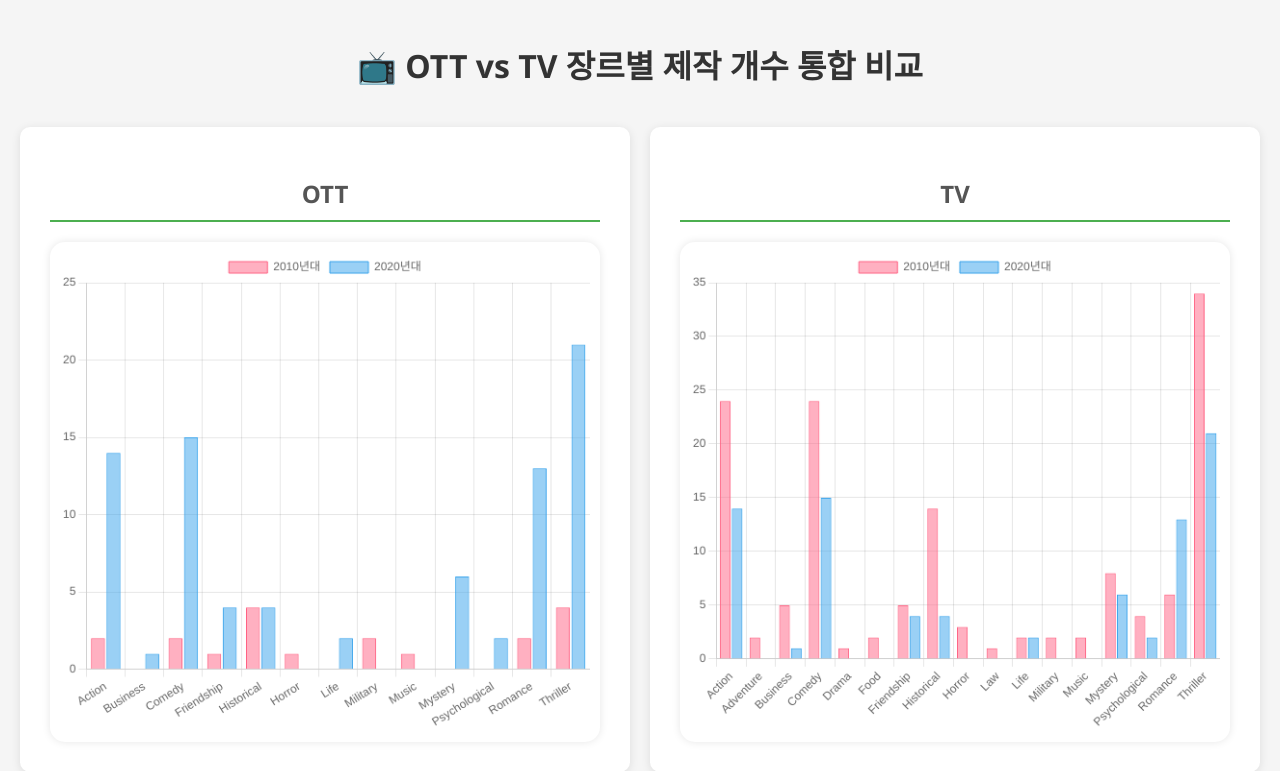
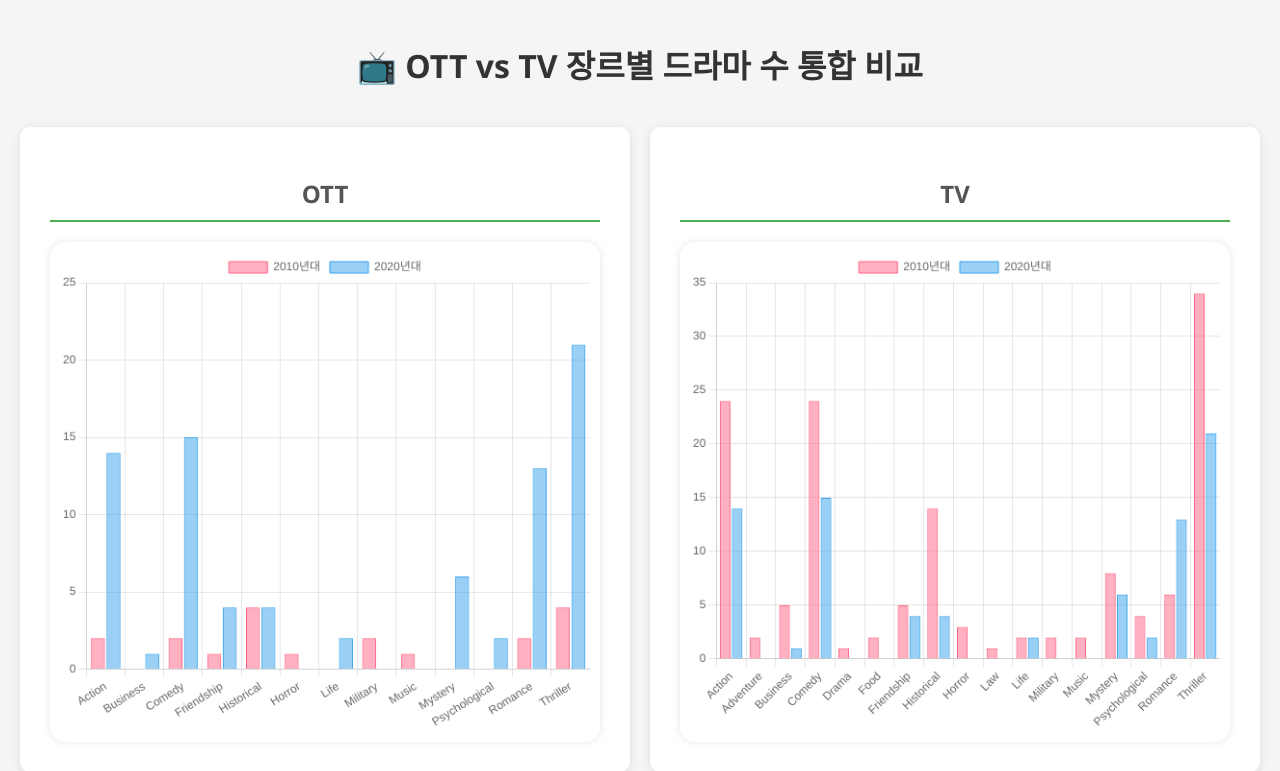
Before and after one commit to 2025-DongA-1/kdrama-project, a Flask app: page /allgen in a window 1280 px wide. Shown: the top 771 px of the page. Run offline with Flask 3, Linux system fonts and the light colour scheme.

Commit message:
텍스트 추가 수정

```diff
--- a/newflask/templates/allgen.html
+++ b/newflask/templates/allgen.html
@@ -50,7 +50,7 @@
   </style>
 </head>
 <body>
-  <h1>📺 OTT vs TV 장르별 제작 개수 통합 비교</h1>
+  <h1>📺 OTT vs TV 장르별 드라마 수 통합 비교</h1>
 
   <div class="charts-row">
     <div class="chart-container">
```
